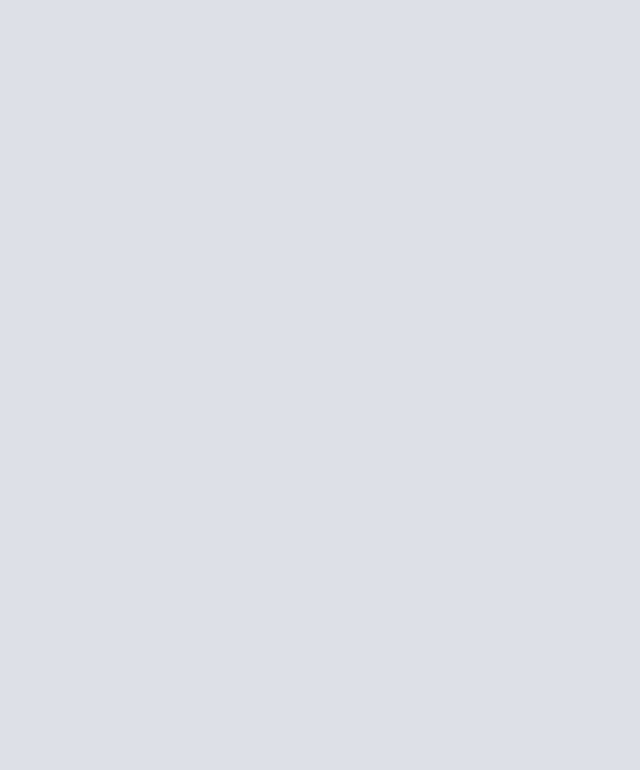
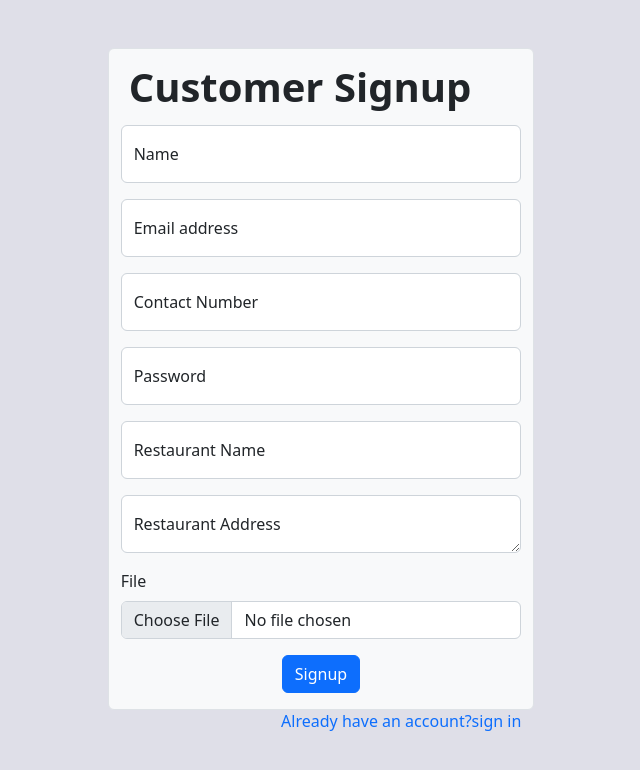
Before and after one commit to Vatsu919/pomato, a React (Create React App) app: page / in a window 1280 px wide. Before the commit this address had no page. Shown: the top 770 px of the page, without its empty margins (319-959 px from the left). Built offline with nearby package versions, Linux system fonts and the light colour scheme.

Commit message:
Added Restaurant Manager signup and login

```diff
--- a/src/App.js
+++ b/src/App.js
@@ -2,13 +2,14 @@ import './App.css';
 import 'bootstrap/dist/css/bootstrap.min.css';
 import CustomerAuthForm from './components/CustomerAuthForm';
 import { Route, Routes} from 'react-router-dom';
+import ManagerAuthForm from './components/ManagerAuthForm/ManagerAuthForm';
 
 
 function App() {
   return (
     <>
 
-
+        <ManagerAuthForm />
         <Routes>
           <Route path='/customerAuth' element={<CustomerAuthForm />} />
         </Routes>
--- a/src/components/CustomerAuthForm.jsx
+++ b/src/components/ManagerAuthForm/ManagerAuthForm.jsx
@@ -1,26 +1,41 @@
-import React, { useState } from 'react';
+import React from 'react';
 import Form from 'react-bootstrap/Form';
 import Button from 'react-bootstrap/Button';
 import { FloatingLabel } from 'react-bootstrap';
+import { useState } from 'react';
 
-
-const CustomerAuthForm = () => {
-
+const ManagerAuthForm = () => {
     const [isLogin,setIsLogin] = useState(false);
     const [formData,setFormData] = useState({
         name: '',
         contactnumber: '',
         email: '',
-        password: ''
+        password: '',
+        restaurantname: '',
+        restaurantimage: ''
+
     });
+
+    const handleChange = (e) => {
+        console.log(e.target.files[0]);
+        var reader = new FileReader();
+        reader.readAsDataURL(e.target.files[0]);
+
+
+        reader.onload = () => {
+          console.log(reader.result);
+          setFormData({...formData,restaurantimage: reader.result});
+        }
+    }
+
     return (
-        <div className="container col-sm-6 col-md-4 border rounded-2 mt-5 bg-light"  >
+        <div className="container col-sm-6 col-lg-4 border rounded-2 mt-5 bg-light"  >
         <Form>
             <legend className='fs-1 fw-semibold m-2'>Customer {isLogin ? "Login":"Signup"}</legend>
 
             {!isLogin &&
                 <FloatingLabel controlId="floatingInput" label="Name" className="mb-3">
-                <Form.Control type="name" name="name" placeholder="Enter name" onChange={(e) => setFormData({...formData,name:e.target.value})} required />
+                <Form.Control type="text" name="name" placeholder="Enter name" onChange={(e) => setFormData({...formData,name:e.target.value})} required />
                 </FloatingLabel>
             }
             <FloatingLabel controlId="floatingInput" label="Email address" className="mb-3">
@@ -36,13 +51,31 @@ const CustomerAuthForm = () => {
             <FloatingLabel controlId="floatingInput" label="Password" className="mb-3">
                 <Form.Control type="password" name="password" placeholder="Enter Password"  onChange={(e) => setFormData({...formData,password:e.target.value})} required />
             </FloatingLabel>
+
+            {!isLogin &&
+                <FloatingLabel controlId="floatingInput" label="Restaurant Name" className="mb-3">
+                <Form.Control type="text" name="restaurantname" placeholder="Enter Restaurant name" onChange={(e) => setFormData({...formData,restaurantname:e.target.value})} required />
+                </FloatingLabel>
+            }
+            {!isLogin &&
+                <FloatingLabel controlId="floatingInput" label="Restaurant Address" className="mb-3">
+                <Form.Control as="textarea" name="restaurantaddress" placeholder="Enter Restaurant Address" onChange={(e) => setFormData({...formData,restaurantaddress:e.target.value})} required />
+                </FloatingLabel>
+            }
+            {!isLogin &&
+                <Form.Group className="mb-3" controlId="formBasicFile">
+                    <Form.Label>File</Form.Label>
+                    <Form.Control type="file" onChange={handleChange} />
+                </Form.Group>
+            }
             <div className='text-center'>
-                <Button variant="primary" className="mb-3">{(isLogin)?"Login":"Signup"}</Button>
+                <Button variant="primary" className="mb-3" onClick={() => {console.log(formData)}}>{(isLogin)?"Login":"Signup"}</Button>
             </div>
             <div className="text-primary mb-2 float-end" style = {{cursor: "pointer"}} onClick={() => setIsLogin(!isLogin)}>Already have an account?sign in</div>
+
         </Form>
         </div>
      );
 }
 
-export default CustomerAuthForm;
+export default ManagerAuthForm;
```
